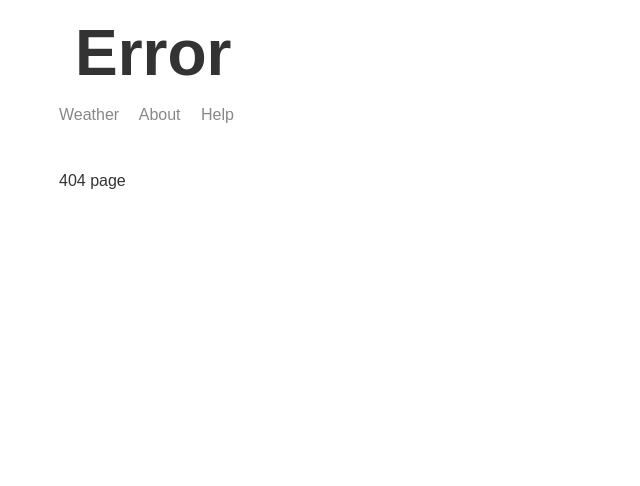
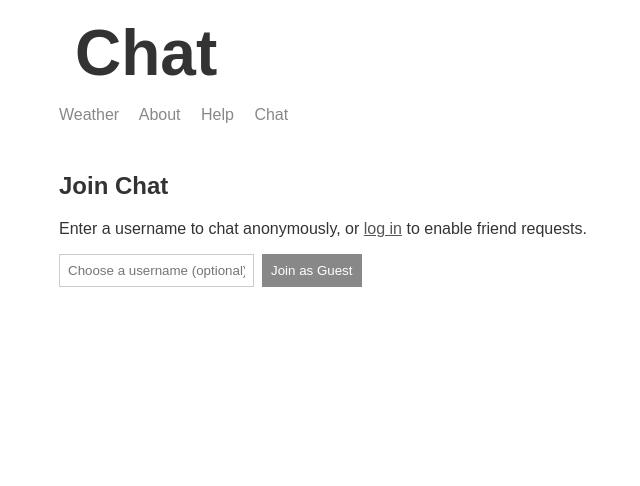
Before and after one commit to davittchelidze1/node3-weather-website, a Node server app: page /chat in a window 1280 px wide. Shown: the top 486 px of the page, without its empty margins (256-896 px from the left). Run offline with Node 20, Linux system fonts and the light colour scheme; some libraries are stand-ins or nearby versions.

Commit message:
Add anonymous chat with login-required friend requests and fix firebase-service-account in .gitignore
Co-authored-by: davittchelidze1 <241375553+davittchelidze1@users.noreply.github.com>
Agent-Logs-Url: https://github.com/davittchelidze1/node3-weather-website/sessions/d3dd5a27-c85a-4203-8eef-42b8f71d8425

```diff
--- a/package.json
+++ b/package.json
@@ -16,7 +16,8 @@
     "dotenv": "^17.3.1",
     "express": "^4.16.4",
     "hbs": "^4.0.1",
-    "request": "^2.88.0"
+    "request": "^2.88.0",
+    "socket.io": "^4.8.3"
   },
   "devDependencies": {
     "nodemon": "^3.1.14"
--- /dev/null
+++ b/public/css/chat.css
@@ -0,0 +1,112 @@
+#chat-header {
+    display: flex;
+    justify-content: space-between;
+    align-items: center;
+    margin-bottom: 12px;
+}
+
+#chat-layout {
+    display: flex;
+    gap: 16px;
+}
+
+#messages-container {
+    flex: 1;
+    display: flex;
+    flex-direction: column;
+}
+
+#messages {
+    border: 1px solid #cccccc;
+    border-radius: 4px;
+    height: 320px;
+    overflow-y: auto;
+    padding: 8px;
+    margin-bottom: 8px;
+    background: #fafafa;
+}
+
+.message {
+    margin-bottom: 6px;
+    word-break: break-word;
+}
+
+.message .msg-user {
+    font-weight: bold;
+    margin-right: 6px;
+}
+
+.message.system-msg {
+    color: #888888;
+    font-style: italic;
+    font-size: 0.9em;
+}
+
+#message-form {
+    display: flex;
+    gap: 8px;
+}
+
+#message-form input {
+    flex: 1;
+}
+
+#users-panel {
+    width: 130px;
+    flex-shrink: 0;
+}
+
+#users-panel h3 {
+    font-size: 1em;
+    margin: 0 0 8px 0;
+    color: #555555;
+}
+
+#user-list {
+    list-style: none;
+    padding: 0;
+    margin: 0;
+}
+
+#user-list li {
+    padding: 4px 0;
+    font-size: 0.9em;
+    border-bottom: 1px solid #eeeeee;
+    color: #333333;
+}
+
+.link-btn {
+    background: none;
+    border: none;
+    color: #555555;
+    text-decoration: underline;
+    cursor: pointer;
+    padding: 0;
+    font-size: inherit;
+}
+
+#anonymous-join, #auth-form {
+    display: flex;
+    flex-wrap: wrap;
+    gap: 8px;
+    margin-top: 12px;
+    align-items: center;
+}
+
+#auth-form input {
+    flex: 1;
+    min-width: 160px;
+}
+
+#auth-error {
+    width: 100%;
+    margin: 0;
+}
+
+.friend-btn {
+    font-size: 0.8em;
+    margin-left: 4px;
+    padding: 2px 6px;
+    background-color: #555555;
+    border-color: #555555;
+}
--- /dev/null
+++ b/public/js/chat.js
@@ -0,0 +1,202 @@
+// Firebase config — replace with your project's config values
+// or set via a /api/firebase-config endpoint to avoid hardcoding
+const FIREBASE_CONFIG = window.__firebaseConfig || null
+
+// ---- Firebase Auth (optional) ----
+let firebaseAuth = null
+let currentUser = null  // { uid, email } when logged in, null for guests
+
+function initFirebase () {
+    if (!FIREBASE_CONFIG) return
+    if (!window.firebase) return
+    try {
+        if (!firebase.apps.length) {
+            firebase.initializeApp(FIREBASE_CONFIG)
+        }
+        firebaseAuth = firebase.auth()
+        firebaseAuth.onAuthStateChanged((user) => {
+            currentUser = user || null
+        })
+    } catch (e) {
+        console.warn('Firebase init failed:', e)
+    }
+}
+
+initFirebase()
+
+// ---- DOM refs ----
+const loginSection    = document.getElementById('login-section')
+const chatSection     = document.getElementById('chat-section')
+const anonJoin        = document.getElementById('anonymous-join')
+const authForm        = document.getElementById('auth-form')
+const usernameInput   = document.getElementById('username-input')
+const joinAnonBtn     = document.getElementById('join-anon-btn')
+const showLoginBtn    = document.getElementById('show-login-btn')
+const cancelAuthBtn   = document.getElementById('cancel-auth-btn')
+const loginBtn        = document.getElementById('login-btn')
+const signupBtn       = document.getElementById('signup-btn')
+const authEmail       = document.getElementById('auth-email')
+const authPassword    = document.getElementById('auth-password')
+const authError       = document.getElementById('auth-error')
+const chatWelcome     = document.getElementById('chat-welcome')
+const logoutBtn       = document.getElementById('logout-btn')
+const messagesEl      = document.getElementById('messages')
+const messageForm     = document.getElementById('message-form')
+const messageInput    = document.getElementById('message-input')
+const userListEl      = document.getElementById('user-list')
+
+let socket = null
+
+// ---- Show / hide auth form ----
+showLoginBtn.addEventListener('click', () => {
+    anonJoin.style.display = 'none'
+    authForm.style.display = 'flex'
+})
+
+cancelAuthBtn.addEventListener('click', () => {
+    authForm.style.display = 'none'
+    anonJoin.style.display = 'flex'
+    authError.textContent = ''
+})
+
+// ---- Join as guest ----
+joinAnonBtn.addEventListener('click', () => {
+    const name = usernameInput.value.trim() || ('Guest_' + Date.now().toString(36))
+    enterChat(name, false)
+})
+
+// ---- Firebase login ----
+loginBtn.addEventListener('click', async () => {
+    if (!firebaseAuth) {
+        authError.textContent = 'Firebase is not configured on this server.'
+        return
+    }
+    authError.textContent = ''
+    try {
+        const cred = await firebaseAuth.signInWithEmailAndPassword(
+            authEmail.value.trim(),
+            authPassword.value
+        )
+        currentUser = cred.user
+        const displayName = cred.user.email.split('@')[0]
+        enterChat(displayName, true)
+    } catch (e) {
+        authError.textContent = e.message
+    }
+})
+
+// ---- Firebase signup ----
+signupBtn.addEventListener('click', async () => {
+    if (!firebaseAuth) {
+        authError.textContent = 'Firebase is not configured on this server.'
+        return
+    }
+    authError.textContent = ''
+    try {
+        const cred = await firebaseAuth.createUserWithEmailAndPassword(
+            authEmail.value.trim(),
+            authPassword.value
+        )
+        currentUser = cred.user
+        const displayName = cred.user.email.split('@')[0]
+        enterChat(displayName, true)
+    } catch (e) {
+        authError.textContent = e.message
+    }
+})
+
+// ---- Logout ----
+logoutBtn.addEventListener('click', async () => {
+    if (firebaseAuth) {
+        await firebaseAuth.signOut()
+        currentUser = null
+    }
+    if (socket) socket.disconnect()
+    chatSection.style.display = 'none'
+    loginSection.style.display = 'block'
+    anonJoin.style.display = 'flex'
+    authForm.style.display = 'none'
+    messagesEl.innerHTML = ''
+    userListEl.innerHTML = ''
+})
+
+// ---- Enter chat ----
+function enterChat (username, isLoggedIn) {
+    loginSection.style.display = 'none'
+    chatSection.style.display = 'block'
+    chatWelcome.textContent = 'Chatting as: ' + username + (isLoggedIn ? ' ✓' : ' (guest)')
+    logoutBtn.style.display = isLoggedIn ? 'inline-block' : 'none'
+
+    socket = io()
+    socket.emit('join', { username })
+    messageInput.focus()
+
+    socket.on('message', ({ username: sender, text, system }) => {
+        const div = document.createElement('div')
+        div.classList.add('message')
+        if (system) {
+            div.classList.add('system-msg')
+            div.textContent = text
+        } else {
+            const nameSpan = document.createElement('span')
+            nameSpan.classList.add('msg-user')
+            nameSpan.textContent = sender + ':'
+            div.appendChild(nameSpan)
+            div.appendChild(document.createTextNode(' ' + text))
+        }
+        messagesEl.appendChild(div)
+        messagesEl.scrollTop = messagesEl.scrollHeight
+    })
+
+    socket.on('userList', (users) => {
+        userListEl.innerHTML = ''
+        users.forEach((u) => {
+            const li = document.createElement('li')
+            li.textContent = u
+            // Only show "Add friend" button when the viewer is logged in and it's not themselves
+            if (isLoggedIn && u !== username) {
+                const btn = document.createElement('button')
+                btn.textContent = '+ Friend'
+                btn.classList.add('friend-btn')
+                btn.title = 'Send friend request (requires login)'
+                btn.addEventListener('click', () => sendFriendRequest(u))
+                li.appendChild(btn)
+            }
+            userListEl.appendChild(li)
+        })
+    })
+}
+
+// ---- Send message ----
+messageForm.addEventListener('submit', (e) => {
+    e.preventDefault()
+    const text = messageInput.value.trim()
+    if (!text || !socket) return
+    socket.emit('sendMessage', { text })
+    messageInput.value = ''
+    messageInput.focus()
+})
+
+// ---- In-page notification ----
+function showNotification (text) {
+    const div = document.createElement('div')
+    div.classList.add('message', 'system-msg')
+    div.textContent = text
+    messagesEl.appendChild(div)
+    messagesEl.scrollTop = messagesEl.scrollHeight
+}
+
+// ---- Friend request (requires login) ----
+function sendFriendRequest (targetUsername) {
+    if (!currentUser) {
+        showNotification('You must be logged in to send friend requests.')
+        return
+    }
+    // Use display name (email prefix) to avoid exposing full email to other participants
+    const displayFrom = currentUser.email.split('@')[0]
+    socket.emit('friendRequest', {
+        from: displayFrom,
+        to: targetUsername
+    })
+    showNotification('Friend request sent to ' + targetUsername + '!')
+}
--- a/src/app.js
+++ b/src/app.js
@@ -1,12 +1,16 @@
 const path = require('path')
+const http = require('http')
 const express = require('express')
 const hbs = require('hbs')
+const { Server } = require('socket.io')
 require('dotenv').config()
 const geocode = require('./utils/geocode')
 const forecast = require('./utils/forecast')
 
 
 const app = express()
+const server = http.createServer(app)
+const io = new Server(server)
 const port = process.env.PORT || 3000
 
 // Define paths for Express config
@@ -72,6 +76,64 @@ app.get('/weather',(req,res)=>{
 
 
 
+app.get('/chat', (req, res) => {
+    res.render('chat',{
+        title: 'Chat',
+        name: 'Datochela'
+    })
+})
+
+// Chat room - track connected users (username -> socket id)
+const connectedUsers = {}
+
+io.on('connection', (socket) => {
+    socket.on('join', ({ username }) => {
+        socket.username = username || ('Guest_' + socket.id.slice(0, 6))
+        connectedUsers[socket.id] = socket.username
+        io.emit('userList', Object.values(connectedUsers))
+        io.emit('message', {
+            username: 'System',
+            text: `${socket.username} has joined the chat`,
+            system: true
+        })
+    })
+
+    socket.on('sendMessage', ({ text }) => {
+        if (!text || !text.trim()) return
+        io.emit('message', {
+            username: socket.username || 'Anonymous',
+            text: text.trim()
+        })
+    })
+
+    socket.on('friendRequest', ({ from, to }) => {
+        // Notify the target user if they are online
+        for (const [id, username] of Object.entries(connectedUsers)) {
+            if (username === to) {
+                io.to(id).emit('message', {
+                    username: 'System',
+                    text: `${from} sent you a friend request!`,
+                    system: true
+                })
+                break
+            }
+        }
+    })
+
+    socket.on('disconnect', () => {
+        if (socket.username) {
+            delete connectedUsers[socket.id]
+            io.emit('userList', Object.values(connectedUsers))
+            io.emit('message', {
+                username: 'System',
+                text: `${socket.username} has left the chat`,
+                system: true
+            })
+        }
+    })
+})
+
+
 app.get('/products',(req,res)=>{
     if(!req.query.search){
         return res.send({
@@ -107,6 +169,6 @@ app.get('*',(req,res)=>{
 })
 
 
-app.listen(port, ()=>{
+server.listen(port, ()=>{
     console.log('Server is up on port ' + port)
 })
--- a/templates/partials/header.hbs
+++ b/templates/partials/header.hbs
@@ -5,4 +5,5 @@
     <a href="/">Weather</a>
     <a href="/about">About</a>
     <a href="/help">Help</a>
+    <a href="/chat">Chat</a>
 </header>
--- /dev/null
+++ b/templates/views/chat.hbs
@@ -0,0 +1,58 @@
+<!DOCTYPE html>
+
+<html>
+<head>
+    <title>Chat</title>
+    <link rel="icon" href="/img/weather.png">
+    <link rel="stylesheet" href="/css/styles.css">
+    <link rel="stylesheet" href="/css/chat.css">
+</head>
+
+<body>
+    <div class="main-content">
+        {{>header}}
+
+        <div id="login-section">
+            <h2>Join Chat</h2>
+            <p>Enter a username to chat anonymously, or <button id="show-login-btn" class="link-btn">log in</button> to enable friend requests.</p>
+            <div id="anonymous-join">
+                <input id="username-input" placeholder="Choose a username (optional)" />
+                <button id="join-anon-btn">Join as Guest</button>
+            </div>
+            <div id="auth-form" style="display:none;">
+                <input id="auth-email" type="email" placeholder="Email" />
+                <input id="auth-password" type="password" placeholder="Password" />
+                <button id="login-btn">Log In</button>
+                <button id="signup-btn">Sign Up</button>
+                <button id="cancel-auth-btn" class="link-btn">Cancel</button>
+                <p id="auth-error" style="color:red;"></p>
+            </div>
+        </div>
+
+        <div id="chat-section" style="display:none;">
+            <div id="chat-header">
+                <span id="chat-welcome"></span>
+                <button id="logout-btn" style="display:none;">Log Out</button>
+            </div>
+            <div id="chat-layout">
+                <div id="messages-container">
+                    <div id="messages"></div>
+                    <form id="message-form">
+                        <input id="message-input" placeholder="Type a message..." autocomplete="off" />
+                        <button type="submit">Send</button>
+                    </form>
+                </div>
+                <div id="users-panel">
+                    <h3>Online</h3>
+                    <ul id="user-list"></ul>
+                </div>
+            </div>
+        </div>
+    </div>
+    {{>footer}}
+
+    <script src="/socket.io/socket.io.js"></script>
+    <script src="/js/chat.js"></script>
+</body>
+
+</html>
```
Also changed, not shown: 2 other files.
